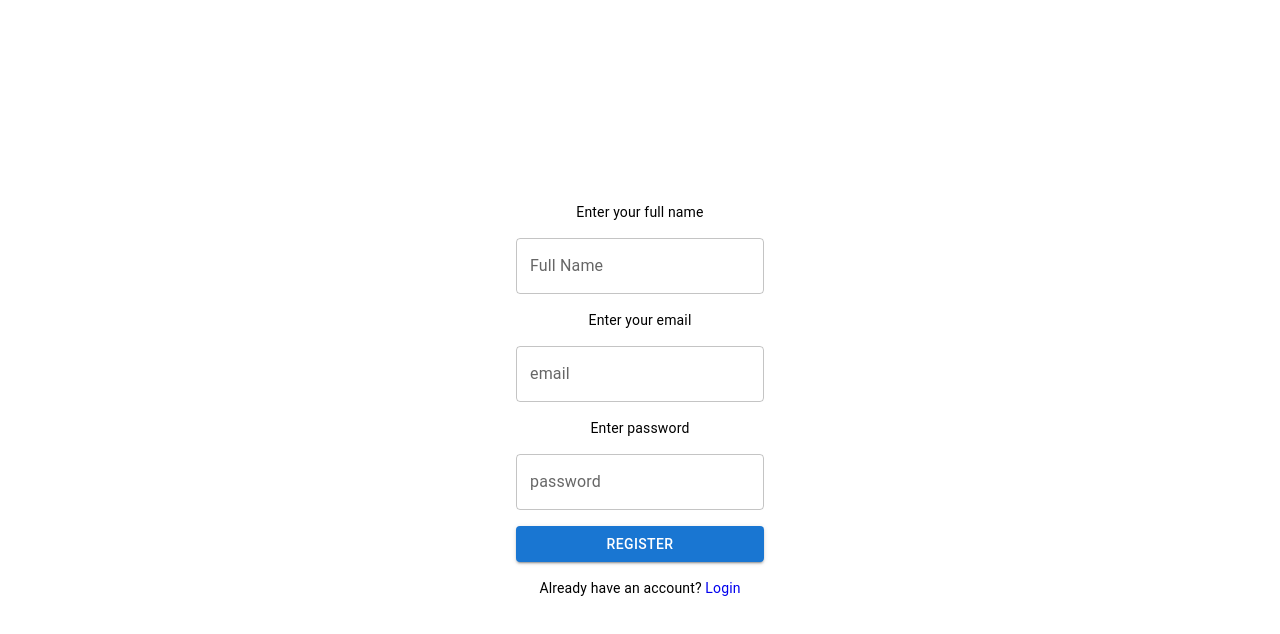
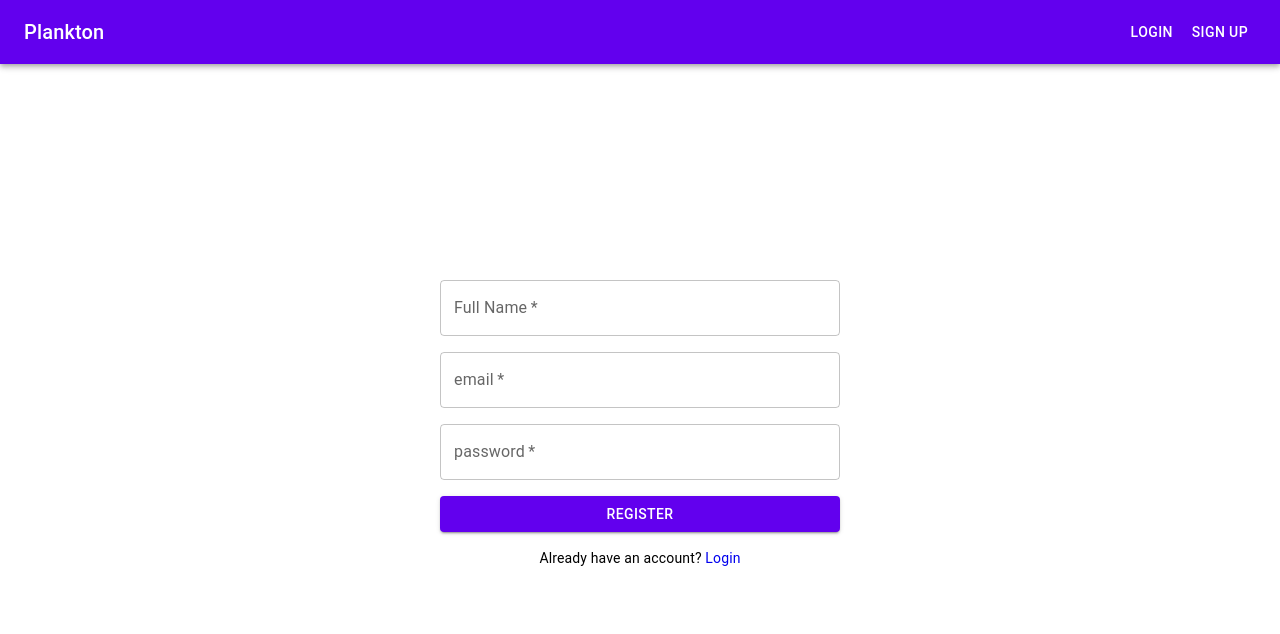
Before and after one commit to X1STY/task-scheduler, a React (Vite) app: page /signup in a window 1280 px wide. Shown: the top 634 px of the page. Built offline with nearby package versions, Linux system fonts and the light colour scheme.

Commit message:
add AuthRouter and AurhContext

```diff
--- a/src/App.jsx
+++ b/src/App.jsx
@@ -1,30 +1,38 @@
 import {Route, Routes} from 'react-router-dom'
 
-import Home from './pages/Home'
-import Login from './pages/Auth/Login/Login'
+import HeaderBar from './components/headerBar/HeaderBar'
 import Scheduler from './pages/Scheduler'
 import Notfound from './pages/Notfound'
 import TaskForm from './components/taskForm/TaskForm'
+import Login from './pages/Auth/Login/Login'
 import Signup from './pages/Auth/Signup/Signup'
+import AuthRouter from './components/authRouter/AuthRouter'
 
 
 const tasks = [
   { date: "2022-01-01", time: "10:00 AM", description: "Task 1" },
-  { date: "2022-01-02", time: "2:00 PM", description: "Task 2" },
+  { date: "2022-01-02", time: "2:00 PM", description: "Task 2" }, //temporary
   { date: "2022-01-03", time: "5:30 PM", description: "Task 3" }
 ];
+
+
 
 function App() {
   return (
 
     <>
       <Routes>
-        <Route path='/' element={<Home/> } />
-        <Route path='/task-form' element={<TaskForm/> } />
-        <Route path='/login' element={<Login/> } />
-        <Route path='/signup' element={<Signup/> } />
-        <Route path='/scheduler' element={<Scheduler tasks={tasks}/> } />
-        <Route path='*' element={<Notfound/> } />
+        <Route path='/' element={<HeaderBar />}>
+          <Route path='*' element={<Notfound/> } />
+          <Route path='/login' element={<Login/> } />
+          <Route path='/signup' element={<Signup/> } />
+
+          <Route element={<AuthRouter />}>
+            <Route path='/task-form' element={<TaskForm/> } />
+            <Route path='/scheduler' element={<Scheduler tasks={tasks}/> } />
+          </Route>
+        </Route>
+
 
       </Routes>
 
--- /dev/null
+++ b/src/assets/muiTheme.js
@@ -0,0 +1,10 @@
+import { createTheme } from '@mui/material'
+export const theme = createTheme({
+    palette: {
+        general: {
+          purple: '#6200EE',
+        },
+    }
+});
+
+export default theme
--- /dev/null
+++ b/src/components/authRouter/AuthRouter.jsx
@@ -0,0 +1,17 @@
+import { useContext } from 'react'
+import { Navigate, Outlet } from 'react-router-dom'
+
+import AuthContext from '../../context/AuthProvider'
+
+const AuthRouter = () => {
+
+    const { auth } = useContext(AuthContext)
+
+    return (
+        auth?.fullName ?
+            <Outlet /> :
+            <Navigate to='/login' />
+    )
+}
+
+export default AuthRouter
--- /dev/null
+++ b/src/components/headerBar/HeaderBar.jsx
@@ -0,0 +1,58 @@
+import { Outlet, useNavigate } from "react-router-dom";
+import { useContext } from "react";
+
+import AuthContext from "../../context/AuthProvider";
+
+import { theme } from '../../assets/muiTheme'
+import { AppBar, Box, Toolbar, Button, Typography, ThemeProvider } from "@mui/material"
+
+
+const HeaderBar = () => {
+
+  const { auth, setAuth } = useContext(AuthContext)
+  const isAuth = auth?.isAuth
+
+  const navigate = useNavigate();
+
+  const logoutFun = () => {
+    setAuth({email:null, token:null, isAuth:false})
+    navigate('/login');
+    }
+
+  return (
+    <>
+    <header>
+    <ThemeProvider theme={theme}>
+      <Box sx={{ flexGrow: 1 }}>
+        <AppBar position="static" sx={{bgcolor: 'general.purple'}}>
+          <Toolbar>
+            <Typography variant="h6" component="div" sx={{ flexGrow: 1 }}>
+              Plankton
+            </Typography>
+
+            {!isAuth &&
+            <>
+              <Button color="inherit" onClick={() => navigate('/login')}>Login</Button>
+              <Button color="inherit" onClick={() => navigate('/signup')}>Sign up</Button>
+            </>
+            }
+            {isAuth &&
+            <>
+              <Button color="inherit" onClick={logoutFun}>Logout</Button>
+            </>
+            }
+
+
+          </Toolbar>
+        </AppBar>
+     </Box>
+    </ThemeProvider>
+    </header>
+
+    <Outlet />
+    </>
+
+  )
+}
+
+export default HeaderBar
--- /dev/null
+++ b/src/context/AuthProvider.jsx
@@ -0,0 +1,15 @@
+import { createContext, useState } from "react";
+
+const AuthContext = createContext({})
+
+export const AuthProvider = ({children}) => {
+    const [auth, setAuth] = useState({})
+
+    return (
+        <AuthContext.Provider value={{auth, setAuth}}>
+            {children}
+        </AuthContext.Provider>
+    )
+}
+
+export default AuthContext
--- a/src/main.jsx
+++ b/src/main.jsx
@@ -3,17 +3,21 @@ import { BrowserRouter } from 'react-router-dom'
 import { QueryClient, QueryClientProvider } from '@tanstack/react-query'
 
 import App from './App.jsx';
+import { AuthProvider } from './context/AuthProvider.jsx';
 
 import './assets/global.css';
 
-const queryClient = new QueryClient()
+const queryClient = new QueryClient();
 
 ReactDOM.createRoot(document.getElementById('root')).render(
   <>
   <QueryClientProvider client={queryClient}>
+
     <BrowserRouter>
-      <App />
+      <AuthProvider>
+        <App />
+      </AuthProvider>
     </BrowserRouter>
   </QueryClientProvider>
   </>
-);
+)
--- a/src/pages/Auth/Auth.css
+++ b/src/pages/Auth/Auth.css
@@ -3,7 +3,7 @@
     justify-content: center;
     align-items: center;
     width: 100vw;
-    height: 100vh;
+    height: 90vh;
 }
 .link{
     color: #0000EE;
--- a/src/pages/Auth/Signup/Signup.jsx
+++ b/src/pages/Auth/Signup/Signup.jsx
@@ -1,24 +1,43 @@
-import { useState } from 'react';
+import { useContext, useState } from 'react';
 import { useNavigate } from 'react-router-dom';
 import { useMutation } from '@tanstack/react-query';
 
 import instance from '../../../utils/api/instance';
+import AuthContext from '../../../context/AuthProvider';
 
-import { Button, Stack, TextField, Typography } from '@mui/material';
+
+import { Button, Stack, TextField, ThemeProvider, Typography} from '@mui/material';
+import { theme } from '../../../assets/muiTheme'
 import '../Auth.css'
 
 const Signup = () => {
 
+    const {setAuth} = useContext(AuthContext)
+
     const [fullName, setFullName] = useState('')
     const [email, setEmail] = useState('')
     const [password, setPassword] = useState('')
+
     const navigate = useNavigate()
     const mutation = useMutation(user => addUser(user))
 
+
+
+    //post request for backend/user and store accesToken in auth context
+    //temporary we don't have a refresh token
     async function addUser(userData) {
         return instance.post('/user', userData)
+                .then(response => {
+                    const token = response?.data?.token
+                    const isAuth = true
+                    setAuth({email, token, isAuth})
+                    console.log(response)
+                    navigate('/scheduler')
+
+                })
     }
 
+    // send data to backend on form submittion
     const handleSubmit = async (e) => {
         e.preventDefault()
         try {
@@ -29,7 +48,6 @@ const Signup = () => {
             }
             mutation.mutate(userData)
             console.log(userData)
-            navigate('/')
         } catch (e) {
             return e
         }
@@ -37,24 +55,20 @@ const Signup = () => {
 
   return (
     <form className='form' onSubmit={handleSubmit}>
-        <Stack spacing={2} direction="column">
+        <ThemeProvider theme={theme}>
+            <Stack spacing={2} sx={{minWidth:400}} >
+                <TextField fullWidth={true} variant="outlined" label="Full Name" required value={fullName} onChange={(e) => setFullName(e.target.value)}/>
+                <TextField fullWidth={true} variant="outlined" label="email" required value={email} onChange={(e) => setEmail(e.target.value) }/>
+                <TextField type="password" fullWidth={true} variant="outlined"  label="password" required value={password} onChange={(e) => setPassword(e.target.value) }/>
+                <Button variant="contained" type="onSubmit" sx={{bgcolor: 'general.purple'}} > Register </Button>
 
-            <Typography textAlign="center" variant='body2'>Enter your full name</Typography>
-            <TextField fullWidth={true} variant="outlined" label="Full Name" value={fullName} onChange={(e) => setFullName(e.target.value)}/>
+                <Typography textAlign="center" variant="body2">
+                    Already have an account? <span className='link' onClick={() => navigate('/login')}>Login</span>
+                </Typography>
 
-            <Typography textAlign="center" variant='body2'>Enter your email</Typography>
-            <TextField fullWidth={true} variant="outlined" label="email" value={email} onChange={(e) => setEmail(e.target.value) }/>
+            </Stack>
+        </ThemeProvider>
 
-            <Typography textAlign="center" variant='body2'>Enter password</Typography>
-            <TextField type="password" fullWidth={true} variant="outlined" label="password" value={password} onChange={(e) => setPassword(e.target.value) }/>
-
-            <Button variant="contained" type="onSubmit"> Register </Button>
-
-            <Typography textAlign="center" variant="body2">
-                Already have an account? <span className='link' onClick={() => navigate('/login')}>Login</span>
-            </Typography>
-
-        </Stack>
     </form>
     )
 }
--- a/src/utils/api/instance.js
+++ b/src/utils/api/instance.js
@@ -1,9 +1,10 @@
 import axios from "axios";
-
+const accessToken = localStorage.getItem('accessToken')
+//Kurator, can I import useContext(AuthContext) here to get token from context like auth?.token ?
 const instance = axios.create({
     baseURL: 'https://64a4f83300c3559aa9beddb2.mockapi.io/api/',
-    timeout: 1000,
-    headers: {'X-Custom-Header': 'foobar'}
   });
 
-  export default instance
+instance.defaults.headers.common['Authorization'] = accessToken;
+
+export default instance
```
